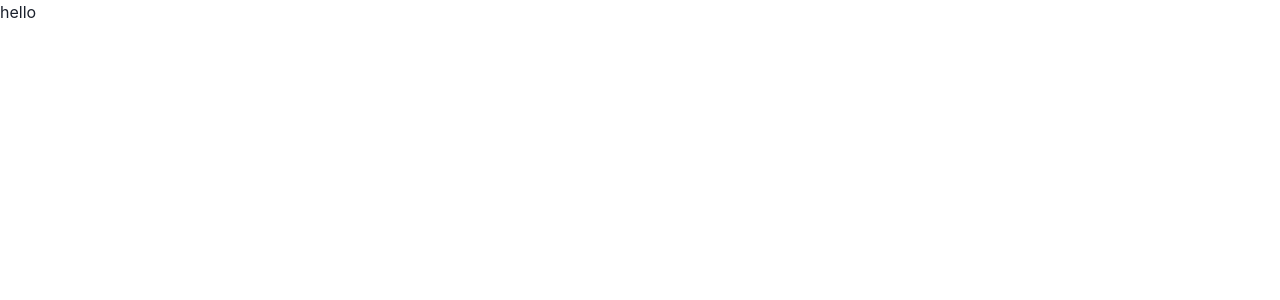
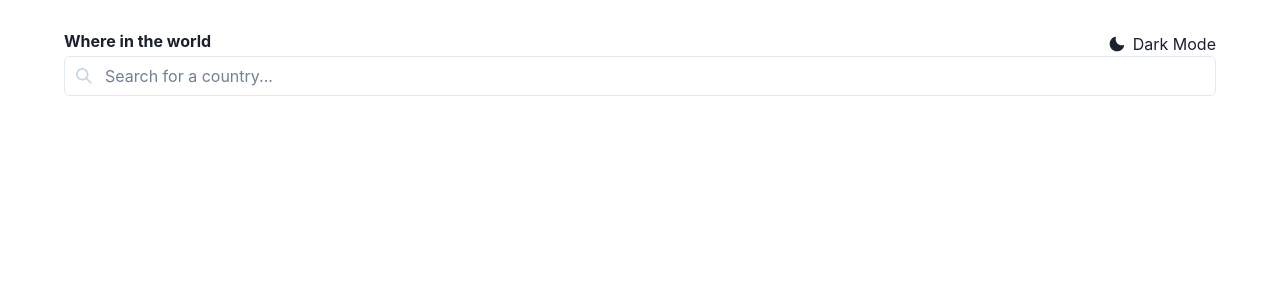
Before and after one commit to anita-brown/bumpa_test, a React (Create React App) app: page / in a window 1280 px wide. Shown: the top 300 px of the page. Built offline with nearby package versions, Linux system fonts and the light colour scheme.

Commit message:
chore: added searchinput component

```diff
--- a/src/App.tsx
+++ b/src/App.tsx
@@ -1,9 +1,13 @@
+import { Box } from '@chakra-ui/react';
+import Header from './components/header/Header';
+import SearchBar from './components/searchbar/SearchBar';
 
 function App() {
   return (
-    <div >
-   hello
-    </div>
+    <Box w="100vw" h="100vh" px="4rem" py="2rem">
+      <Header />
+      <SearchBar/>
+    </Box>
   );
 }
 
--- /dev/null
+++ b/src/components/header/Header.tsx
@@ -0,0 +1,20 @@
+import { Box, Flex, Heading, HStack, Icon, Text } from '@chakra-ui/react';
+import { MoonIcon } from '@chakra-ui/icons';
+const Header = () => {
+  return (
+    <Box>
+      <Flex justify="space-between">
+        <Heading size="sm">Where in the world</Heading>
+
+        <HStack>
+          <Icon>
+            <MoonIcon/>
+          </Icon>
+          <Text>Dark Mode</Text>
+        </HStack>
+      </Flex>
+    </Box>
+  );
+};
+
+export default Header;
--- /dev/null
+++ b/src/components/searchbar/SearchBar.tsx
@@ -0,0 +1,15 @@
+import React from 'react'
+import { InputGroup, InputLeftElement, Input } from '@chakra-ui/react';
+import { SearchIcon } from '@chakra-ui/icons';
+
+
+const SearchBar = () => {
+  return (
+    <InputGroup>
+      <InputLeftElement pointerEvents="none" children={<SearchIcon color="gray.300" />} />
+      <Input type="text" placeholder="Search for a country..." />
+    </InputGroup>
+  );
+}
+
+export default SearchBar
--- a/src/index.tsx
+++ b/src/index.tsx
@@ -3,10 +3,8 @@ import ReactDOM from 'react-dom/client';
 import './index.css';
 import App from './App';
 import reportWebVitals from './reportWebVitals';
-import { ChakraProvider } from '@chakra-ui/react'
-const root = ReactDOM.createRoot(
-  document.getElementById('root') as HTMLElement
-);
+import { ChakraProvider } from '@chakra-ui/react';
+const root = ReactDOM.createRoot(document.getElementById('root') as HTMLElement);
 root.render(
   <React.StrictMode>
     <ChakraProvider>
```
Also changed, not shown: package.json (+9 -0 lines), .eslintrc.json (added), .prettierrc.json (added), 2 other files (tests, documents, lock files or other folders).
